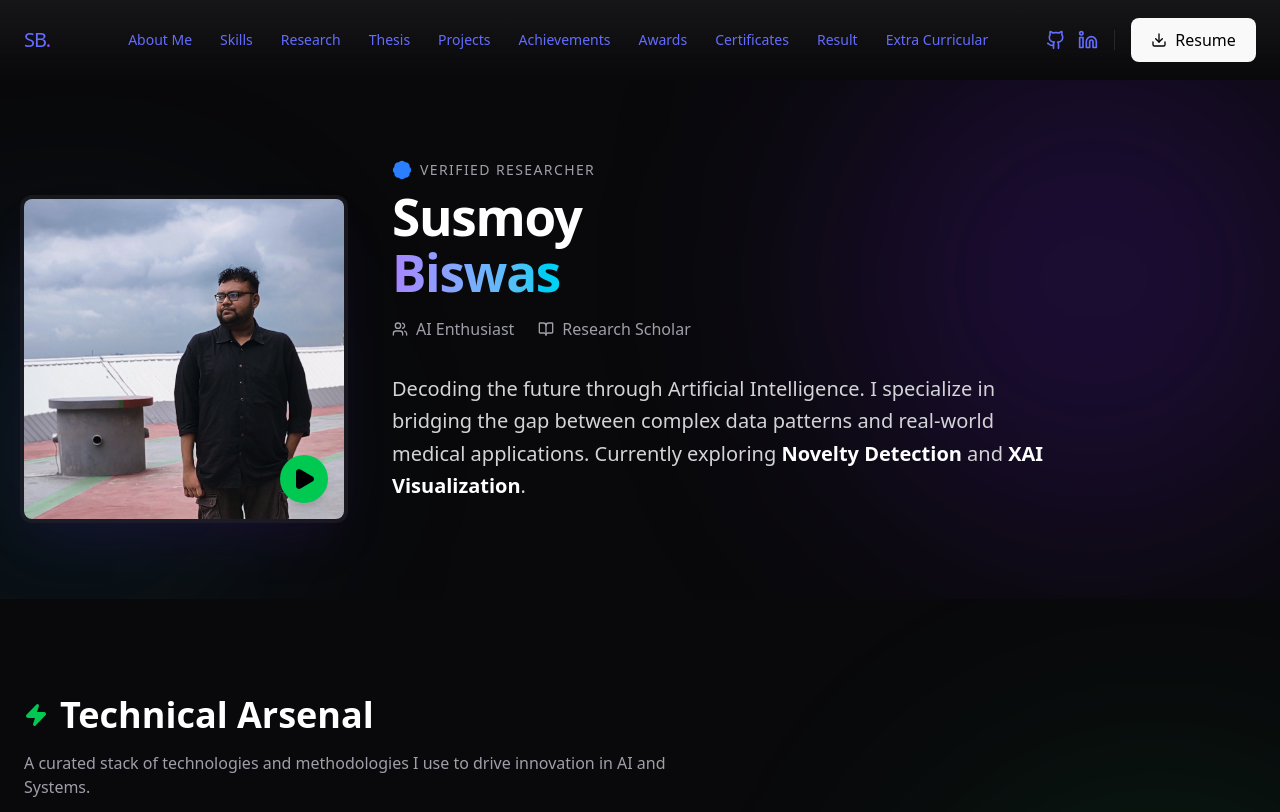
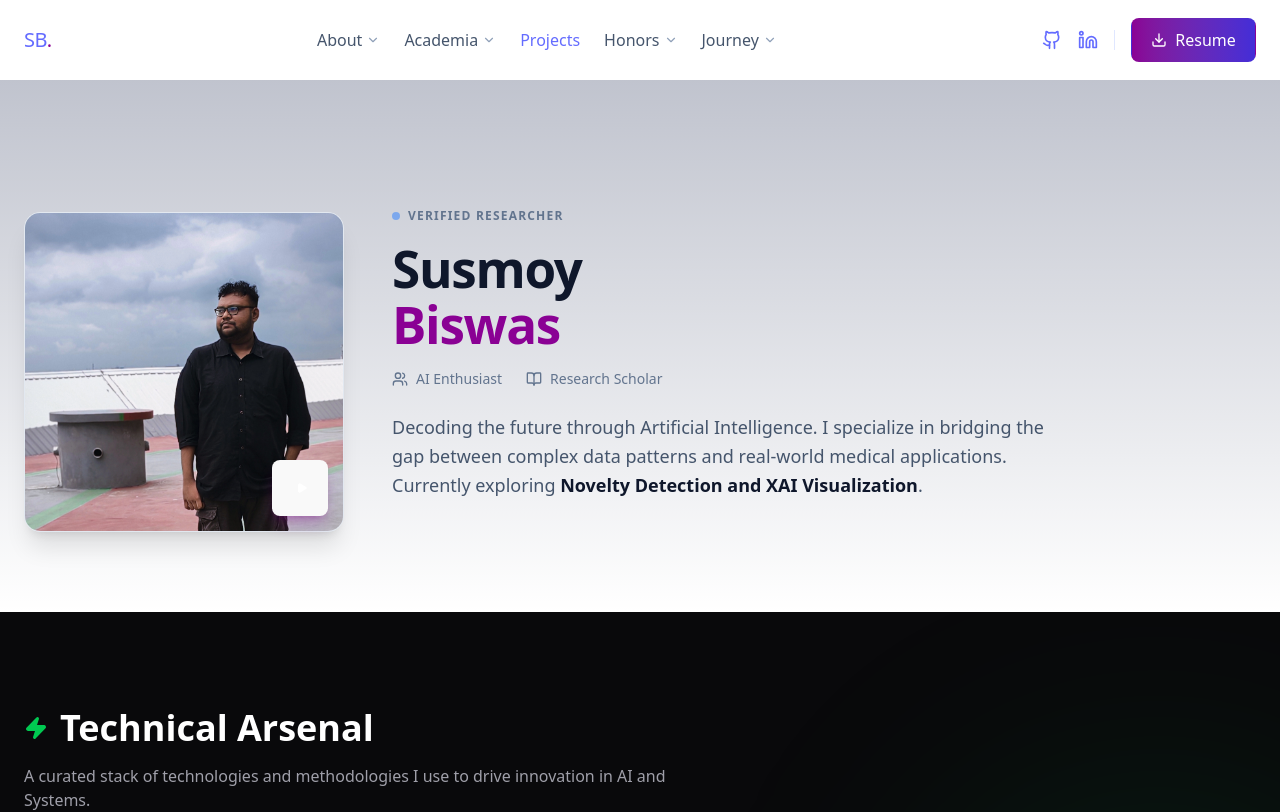
Before and after one commit to susb47/port-sbs, a React (Vite) app in the folder my-portfolio/: page / in a window 1280 px wide. Shown: the top 812 px of the page. Built offline with nearby package versions, Linux system fonts and the light colour scheme.

Commit message:
Starting asthetic changes

```diff
--- a/my-portfolio/src/components/Navbar.jsx
+++ b/my-portfolio/src/components/Navbar.jsx
@@ -1,28 +1,54 @@
 import React, { useState, useEffect } from "react";
-import { Download, Github, Linkedin, Menu, X } from "lucide-react";
-import { motion } from "framer-motion";
+import { Download, Github, Linkedin, Menu, X, ChevronDown } from "lucide-react";
+import { motion, AnimatePresence } from "framer-motion";
 
-const navLinks = [
-  { name: "About Me", href: "#about" },
+// Our New Organized Information Architecture
+const navStructure = [
+  {
+    title: "About",
+    links: [
+      { name: "Overview", href: "#about" },
       { name: "Skills", href: "#skills" },
+    ]
+  },
+  {
+    title: "Academia",
+    links: [
       { name: "Research", href: "#research" },
-  { name: "Thesis", href: "#thesis" }, // <-- Added
-  { name: "Projects", href: "#projects" },
+      { name: "Thesis", href: "#thesis" },
+      { name: "Academic Record", href: "#result" },
+    ]
+  },
+  {
+    title: "Projects",
+    href: "#projects", // Direct link, no dropdown
+  },
+  {
+    title: "Honors",
+    links: [
       { name: "Achievements", href: "#achievements" },
       { name: "Awards", href: "#awards" },
-  { name: "Certificates", href: "#certificates" }, // <-- Added
-  { name: "Result", href: "#result" },
+      { name: "Certificates", href: "#certificates" },
+    ]
+  },
+  {
+    title: "Journey",
+    links: [
       { name: "Extra Curricular", href: "#extra-curricular" },
       { name: "Hall of Failure", href: "#hall-of-failure" },
+    ]
+  }
 ];
 
 const Navbar = () => {
   const [isOpen, setIsOpen] = useState(false);
   const [scrolled, setScrolled] = useState(false);
+  const [activeDropdown, setActiveDropdown] = useState(null); // For Desktop
+  const [mobileExpanded, setMobileExpanded] = useState(null); // For Mobile
 
   // Handle scroll effect
   useEffect(() => {
-    const handleScroll = () => setIsOpen(false) || setScrolled(window.scrollY > 50);
+    const handleScroll = () => setScrolled(window.scrollY > 20);
     window.addEventListener("scroll", handleScroll);
     return () => window.removeEventListener("scroll", handleScroll);
   }, []);
@@ -30,76 +56,165 @@ const Navbar = () => {
   return (
     <header
       className={`fixed top-0 w-full z-50 transition-all duration-300 ${
-        scrolled ? "bg-zinc-950/80 backdrop-blur-md border-b border-white/10" : "bg-transparent"
+        scrolled ? "bg-white/90 backdrop-blur-md shadow-sm border-b border-indigo-50" : "bg-white"
       }`}
     >
-      {/* Banner Background Placeholder */}
-      <div className={`absolute inset-0 -z-10 transition-opacity duration-300 ${scrolled ? 'opacity-0' : 'opacity-100'}`}>
-        <div className="absolute inset-0 bg-gradient-to-b from-zinc-900/90 to-transparent" />
-      </div>
+      <div className="container mx-auto px-6 h-16 md:h-20 flex items-center justify-between">
 
-      <div className="container mx-auto px-6 h-20 flex items-center justify-between">
-        {/* Logo / Name */}
-        <a href="#" className="text-xl font-bold text-white tracking-tighter">
-          SB<span className="text-violet-500">.</span>
+        {/* Logo */}
+        <a href="#" className="text-xl font-bold text-slate-900 tracking-tight z-50">
+          SB<span className="text-fuchsia-800">.</span>
         </a>
 
-        {/* Desktop Navigation (Scrollable) */}
-        <nav className="hidden xl:flex items-center gap-1 overflow-x-auto no-scrollbar mask-gradient px-4 max-w-4xl">
-          {navLinks.map((link) => (
+        {/* DESKTOP NAVIGATION */}
+        <nav className="hidden xl:flex items-center gap-6 z-50">
+          {navStructure.map((item, index) => (
+            <div
+              key={item.title}
+              className="relative"
+              onMouseEnter={() => setActiveDropdown(index)}
+              onMouseLeave={() => setActiveDropdown(null)}
+            >
+              {item.href ? (
+                // Direct Link (Projects)
+                <a
+                  href={item.href}
+                  className="font-medium text-slate-600 transition-all duration-300 hover:text-transparent hover:bg-clip-text hover:bg-gradient-to-r hover:from-fuchsia-700 hover:to-indigo-600 py-6"
+                >
+                  {item.title}
+                </a>
+              ) : (
+                // Dropdown Trigger
+                <div className="flex items-center gap-1 font-medium text-slate-600 cursor-pointer transition-all duration-300 hover:text-transparent hover:bg-clip-text hover:bg-gradient-to-r hover:from-fuchsia-700 hover:to-indigo-600 py-6 group">
+                  {item.title}
+                  <ChevronDown size={14} className="text-slate-400 group-hover:text-fuchsia-700 transition-transform duration-300 group-hover:rotate-180" />
+                </div>
+              )}
+
+              {/* Animated Dropdown Menu */}
+              {!item.href && (
+                <AnimatePresence>
+                  {activeDropdown === index && (
+                    <motion.div
+                      initial={{ opacity: 0, y: 10, scale: 0.95 }}
+                      animate={{ opacity: 1, y: 0, scale: 1 }}
+                      exit={{ opacity: 0, y: 10, scale: 0.95 }}
+                      transition={{ duration: 0.2 }}
+                      className="absolute top-full left-0 mt-[-10px] w-48 bg-white border border-indigo-50 rounded-xl shadow-xl overflow-hidden py-2"
+                    >
+                      {item.links.map((link) => (
                         <a
                           key={link.name}
                           href={link.href}
-              className="px-3 py-2 text-sm font-medium text-zinc-400 hover:text-white hover:bg-white/5 rounded-lg transition-all whitespace-nowrap"
+                          onClick={() => setActiveDropdown(null)}
+                          className="block px-4 py-2 text-sm text-slate-600 hover:text-fuchsia-800 hover:bg-gradient-to-r hover:from-indigo-50 hover:to-fuchsia-50 transition-all"
                         >
                           {link.name}
                         </a>
                       ))}
+                    </motion.div>
+                  )}
+                </AnimatePresence>
+              )}
+            </div>
+          ))}
         </nav>
 
-        {/* Right Side: Resume & Socials */}
-        <div className="hidden md:flex items-center gap-4">
-          <div className="flex gap-3 pr-4 border-r border-white/10">
-            <a href="#" className="text-zinc-400 hover:text-white transition"><Github size={20} /></a>
-            <a href="#" className="text-zinc-400 hover:text-blue-400 transition"><Linkedin size={20} /></a>
+        {/* Right Side: Socials & Resume (Desktop) */}
+        <div className="hidden md:flex items-center gap-4 z-50">
+          <div className="flex gap-4 pr-4 border-r border-indigo-100">
+            <a href="#" className="text-slate-400 hover:text-fuchsia-800 transition-colors"><Github size={20} /></a>
+            <a href="#" className="text-slate-400 hover:text-blue-600 transition-colors"><Linkedin size={20} /></a>
           </div>
-          <button className="flex items-center gap-2 bg-white text-black px-4 py-2 rounded-full text-sm font-bold hover:bg-zinc-200 transition">
+          <button className="flex items-center gap-2 bg-gradient-to-r from-fuchsia-800 to-indigo-700 text-white px-5 py-2.5 rounded-full text-sm font-bold hover:shadow-lg hover:shadow-fuchsia-800/30 transition-all hover:scale-105">
             <Download size={16} /> Resume
           </button>
         </div>
 
         {/* Mobile Menu Toggle */}
         <button
-          className="xl:hidden text-white"
+          className="xl:hidden text-slate-900 z-50 p-2 -mr-2"
           onClick={() => setIsOpen(!isOpen)}
         >
           {isOpen ? <X size={24} /> : <Menu size={24} />}
         </button>
       </div>
 
-      {/* Mobile Navigation Dropdown */}
+      {/* MOBILE NAVIGATION DROPDOWN (Accordion Style) */}
+      <AnimatePresence>
         {isOpen && (
           <motion.div
-          initial={{ opacity: 0, y: -20 }}
-          animate={{ opacity: 1, y: 0 }}
-          className="xl:hidden absolute top-20 left-0 w-full bg-zinc-950 border-b border-white/10 p-6 flex flex-col gap-4 shadow-2xl"
+            initial={{ opacity: 0, height: 0 }}
+            animate={{ opacity: 1, height: "auto" }}
+            exit={{ opacity: 0, height: 0 }}
+            className="xl:hidden absolute top-16 md:top-20 left-0 w-full bg-white border-b border-indigo-100 shadow-2xl overflow-hidden flex flex-col"
           >
-          {navLinks.map((link) => (
+            <div className="px-6 py-4 flex flex-col gap-2 max-h-[70vh] overflow-y-auto no-scrollbar">
+              {navStructure.map((item, index) => (
+                <div key={item.title} className="border-b border-slate-100 last:border-0 pb-2">
+                  {item.href ? (
+                    // Mobile Direct Link
+                    <a
+                      href={item.href}
+                      onClick={() => setIsOpen(false)}
+                      className="block py-3 text-lg font-bold text-slate-800 hover:text-fuchsia-800"
+                    >
+                      {item.title}
+                    </a>
+                  ) : (
+                    // Mobile Accordion Trigger
+                    <div>
+                      <button
+                        onClick={() => setMobileExpanded(mobileExpanded === index ? null : index)}
+                        className="w-full flex items-center justify-between py-3 text-lg font-bold text-slate-800 hover:text-fuchsia-800"
+                      >
+                        {item.title}
+                        <ChevronDown
+                          size={20}
+                          className={`transition-transform duration-300 ${mobileExpanded === index ? "rotate-180 text-fuchsia-800" : "text-slate-400"}`}
+                        />
+                      </button>
+
+                      {/* Mobile Accordion Content */}
+                      <AnimatePresence>
+                        {mobileExpanded === index && (
+                          <motion.div
+                            initial={{ opacity: 0, height: 0 }}
+                            animate={{ opacity: 1, height: "auto" }}
+                            exit={{ opacity: 0, height: 0 }}
+                            className="overflow-hidden flex flex-col pl-4 border-l-2 border-indigo-100 ml-2 mb-2"
+                          >
+                            {item.links.map((link) => (
                               <a
                                 key={link.name}
                                 href={link.href}
                                 onClick={() => setIsOpen(false)}
-              className="text-lg font-medium text-zinc-400 hover:text-violet-400 transition"
+                                className="py-2 text-slate-600 hover:text-fuchsia-800 font-medium"
                               >
                                 {link.name}
                               </a>
                             ))}
-          <div className="h-px bg-white/10 my-2" />
-          <button className="flex items-center justify-center gap-2 bg-violet-600 text-white w-full py-3 rounded-lg font-bold">
+                          </motion.div>
+                        )}
+                      </AnimatePresence>
+                    </div>
+                  )}
+                </div>
+              ))}
+            </div>
+
+            <div className="px-6 py-6 bg-slate-50 border-t border-indigo-50 flex flex-col gap-4">
+              <div className="flex items-center justify-center gap-6">
+                 <a href="#" className="text-slate-400 hover:text-fuchsia-800"><Github size={24} /></a>
+                 <a href="#" className="text-slate-400 hover:text-blue-600"><Linkedin size={24} /></a>
+              </div>
+              <button className="flex items-center justify-center gap-2 bg-gradient-to-r from-fuchsia-800 to-indigo-700 text-white w-full py-3.5 rounded-xl font-bold shadow-md hover:shadow-lg transition-all">
                 <Download size={18} /> Download Resume
               </button>
+            </div>
           </motion.div>
         )}
+      </AnimatePresence>
     </header>
   );
 };
--- a/my-portfolio/src/sections/About.jsx
+++ b/my-portfolio/src/sections/About.jsx
@@ -1,78 +1,61 @@
 import React from "react";
 import { motion } from "framer-motion";
-import { BadgeCheck, Play, Users, BookOpen } from "lucide-react";
-import profileImg from "../assets/susmoy.jpg"; // Make sure your image is here
+import { Play, Users, BookOpen } from "lucide-react";
+import profileImg from "../assets/susmoy.jpg"; // Adjust if your image name is different
 
 const About = () => {
   return (
-    <section id="about" className="relative w-full bg-zinc-950 overflow-hidden py-20">
+    <section id="about" className="relative pt-32 pb-20 bg-gradient-to-b from-indigo-50/80 to-white overflow-hidden">
+      <div className="container mx-auto px-6 relative z-10">
+        <div className="flex flex-col md:flex-row items-center md:items-end gap-8 md:gap-12">
 
-      {/* 1. Background Gradient Mesh (The "Spotify" Vibe) */}
-      <div className="absolute top-0 left-0 w-full h-full">
-        <div className="absolute top-[-10%] right-[-5%] w-[500px] h-[500px] bg-violet-900/30 rounded-full blur-[120px]" />
-        <div className="absolute bottom-[-10%] left-[-10%] w-[400px] h-[400px] bg-cyan-900/20 rounded-full blur-[100px]" />
-      </div>
-
-      <div className="container mx-auto px-6 relative z-10">
-        <div className="flex flex-col md:flex-row items-end gap-8 md:gap-12">
-
-          {/* 2. The Image (Album Cover Style) */}
+          {/* Profile Image (Album Art Style) */}
           <motion.div
-            initial={{ opacity: 0, scale: 0.9 }}
-            whileInView={{ opacity: 1, scale: 1 }}
-            transition={{ duration: 0.8 }}
-            className="relative shrink-0"
+            initial={{ opacity: 0, y: 20 }}
+            animate={{ opacity: 1, y: 0 }}
+            transition={{ duration: 0.5 }}
+            className="relative group w-64 h-64 md:w-80 md:h-80 shrink-0 mx-auto md:mx-0"
           >
-            <div className="w-64 h-64 md:w-80 md:h-80 rounded-full md:rounded-lg overflow-hidden shadow-2xl shadow-violet-900/20 ring-4 ring-zinc-800/50">
+            <div className="absolute inset-0 bg-slate-100 rounded-2xl shadow-xl overflow-hidden border border-slate-200">
               <img
                 src={profileImg}
                 alt="Susmoy Biswas"
-                className="w-full h-full object-cover"
+                className="w-full h-full object-cover group-hover:scale-105 transition-transform duration-700"
               />
             </div>
-            {/* Playing Icon Overlay */}
-            <div className="absolute bottom-4 right-4 bg-green-500 text-black p-3 rounded-full shadow-lg hover:scale-105 transition cursor-pointer flex items-center justify-center">
-               <Play fill="currentColor" size={24} />
-            </div>
+
+            {/* Play Button - Now Dark Magenta */}
+            <button className="absolute bottom-4 right-4 w-14 h-14 bg-fuchsia-800 text-white rounded-full flex items-center justify-center shadow-lg shadow-fuchsia-800/30 hover:scale-105 hover:bg-fuchsia-700 transition-all z-20">
+              <Play fill="currentColor" size={24} className="ml-1" />
+            </button>
           </motion.div>
 
-          {/* 3. The Text Content (Artist Info) */}
-          <div className="flex-1 text-left pb-4">
-            <motion.div
-              initial={{ opacity: 0, y: 20 }}
-              whileInView={{ opacity: 1, y: 0 }}
-              transition={{ delay: 0.2 }}
-              className="flex items-center gap-2 text-cyan-400 font-medium mb-2"
-            >
-              <BadgeCheck size={20} fill="currentColor" className="text-blue-500" />
-              <span className="uppercase tracking-widest text-sm text-zinc-400">Verified Researcher</span>
-            </motion.div>
+          {/* Content */}
+          <motion.div
+            initial={{ opacity: 0, x: -20 }}
+            animate={{ opacity: 1, x: 0 }}
+            transition={{ duration: 0.5, delay: 0.2 }}
+            className="flex-1 text-center md:text-left"
+          >
+            <div className="flex items-center justify-center md:justify-start gap-2 mb-4">
+              <span className="w-2 h-2 rounded-full bg-blue-500 animate-pulse"></span>
+              <span className="text-xs font-bold tracking-widest uppercase text-slate-500">Verified Researcher</span>
+            </div>
 
-            <h1 className="text-5xl md:text-8xl font-black text-white tracking-tight mb-4 leading-none">
+            <h1 className="text-5xl md:text-7xl font-extrabold text-slate-900 tracking-tight mb-4 leading-tight">
               Susmoy <br className="hidden md:block" />
-              <span className="text-transparent bg-clip-text bg-gradient-to-r from-violet-400 to-cyan-400">
-                Biswas
-              </span>
+              <span className="text-fuchsia-800">Biswas</span>
             </h1>
 
-            {/* "Monthly Listeners" Stats Analogy */}
-            <div className="flex gap-6 text-zinc-400 text-sm md:text-base font-medium mb-8">
-              <span className="flex items-center gap-2">
-                 <Users size={16} /> AI Enthusiast
-              </span>
-              <span className="flex items-center gap-2">
-                 <BookOpen size={16} /> Research Scholar
-              </span>
+            <div className="flex items-center justify-center md:justify-start gap-6 text-sm font-medium text-slate-500 mb-6">
+              <span className="flex items-center gap-2"><Users size={16} /> AI Enthusiast</span>
+              <span className="flex items-center gap-2"><BookOpen size={16} /> Research Scholar</span>
             </div>
 
-            {/* Bio Description */}
-            <p className="text-zinc-300 text-lg md:text-xl max-w-2xl leading-relaxed">
-              Decoding the future through Artificial Intelligence. I specialize in bridging the gap
-              between complex data patterns and real-world medical applications. Currently exploring
-              <span className="text-white font-semibold"> Novelty Detection</span> and
-              <span className="text-white font-semibold"> XAI Visualization</span>.
+            <p className="text-slate-600 max-w-2xl text-lg leading-relaxed mb-8 mx-auto md:mx-0">
+              Decoding the future through Artificial Intelligence. I specialize in bridging the gap between complex data patterns and real-world medical applications. Currently exploring <span className="font-semibold text-slate-900">Novelty Detection and XAI Visualization</span>.
             </p>
-          </div>
+          </motion.div>
         </div>
       </div>
     </section>
```
Also changed, not shown: 2 other files (tests, documents, lock files or other folders). Lines whose indentation alone changed are shown as unchanged.
